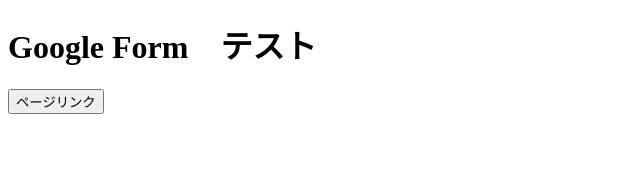
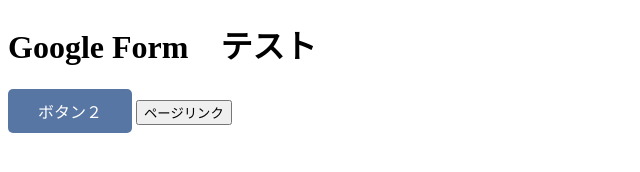
Before and after one commit to Kazuma7/CarReserve-scraping-testpage, a plain HTML site: page index.html in a window 1280 px wide. Shown: the whole page, without its empty margins (0-640 px from the left). Drawn offline with Linux system fonts and the light colour scheme.

Commit message:
Update index.html

```diff
--- a/index.html
+++ b/index.html
@@ -11,6 +11,7 @@
 
 <body>
     <h1>Google Form　テスト</h1>
+    <a href="https://docs.google.com/forms/d/e/1FAIpQLSebGvuAHpGOUsZBiFKCpq7JwmzuoKsrtkC3EmYZwzbuunGCMA/viewform?usp=sf_link">ボタン２</a>
     <button type=“button” onclick="location.href='https://docs.google.com/forms/d/e/1FAIpQLSebGvuAHpGOUsZBiFKCpq7JwmzuoKsrtkC3EmYZwzbuunGCMA/viewform?usp=sf_link'">ページリンク</button>
 </body>
 
```
